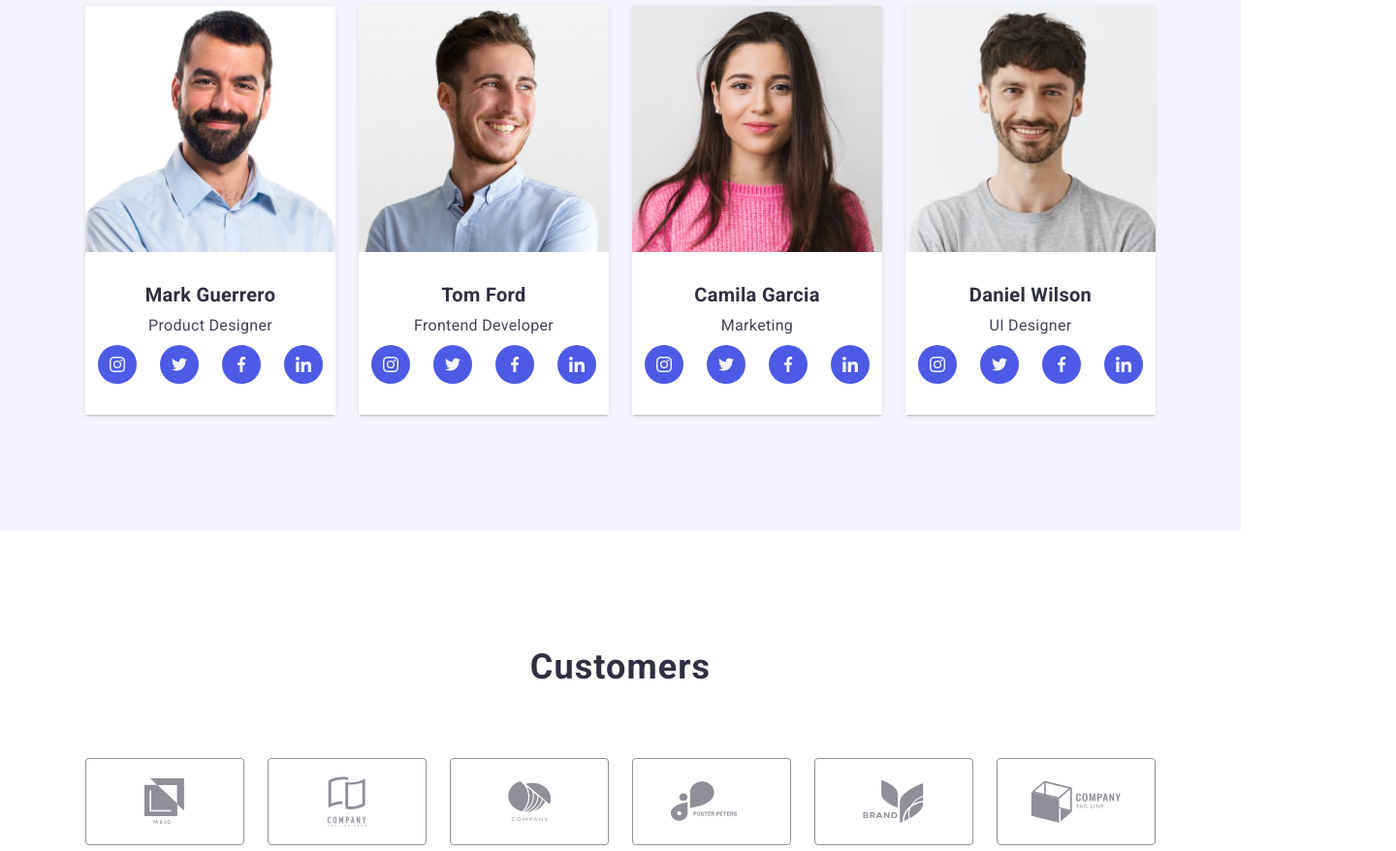
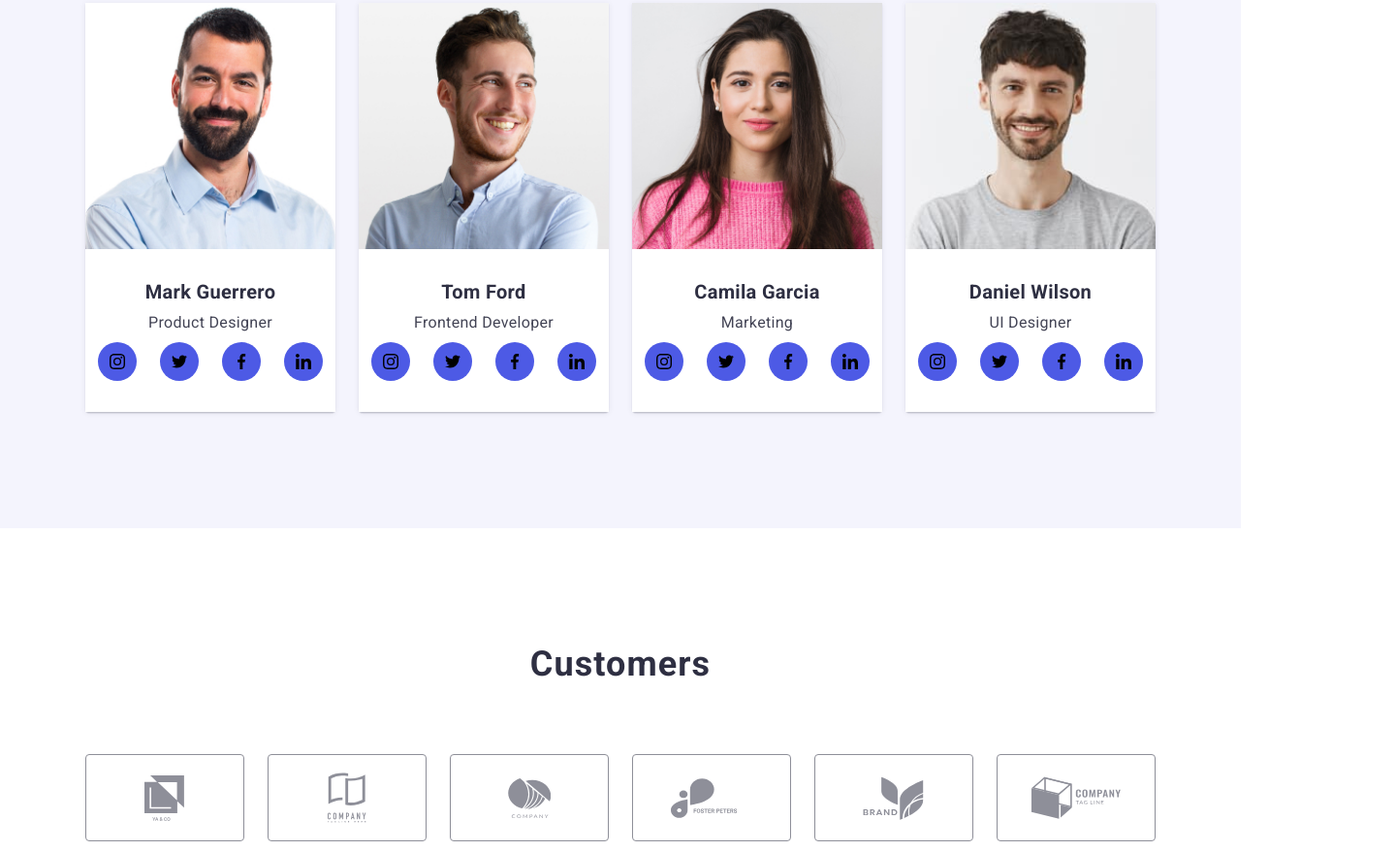
Before and after one commit to Victoria951/goit-markup-hw-05, a plain HTML site: page index.html in a window 1280 px wide. Shown: the part 1919-2797 px from the top of the page at 97% size, 1440 px wide, since content can reach past the window. Drawn offline with nearby package versions, Linux system fonts and the light colour scheme.

Commit message:
update index.html

```diff
--- a/index.html
+++ b/index.html
@@ -23,7 +23,7 @@
             ><span class="accent">WEB</span>STUDIO</a
           >
           <ul class="site-nav list">
-            <li class="item"><a href="" class="link">Studio</a></li>
+            <li class="item current"><a href="" class="link current">Studio</a></li>
             <li class="item">
               <a href="./portfolio.html" class="link">Portfolio</a>
             </li>
@@ -45,10 +45,10 @@
       </div>
     </header>
     <main>
-      <div class="overlay">
+      <div class="overlay-hero">
       <section class="hero">
         <h1 class="hero-title">Effective Solutions<br />for Your Business</h1>
-        <button type="button" class="button primary">Order Service</button>
+        <button type="button"  class="button primary" data-modal-open>Order Service</button>
       </section>
      </div>
 
@@ -134,29 +134,29 @@
               <h3 class="title">Mark Guerrero</h3>
               <p class="text">Product Designer</p>
               <ul class="link-team list">
-                <li class="">
-                  <a href="" class="link-team-item">
+                <li class="link-team-item">
+                  <a href="" class="link-team-icon">
                   <svg class="team-icon" width="16" height="16">
                    <use href="./images/icons.svg/symbol-defs2.svg#icon-instagramsvg"></use>
                   </svg>
                 </a>
                 </li>
-                <li class="">
-                  <a href="" class="link-team-item">
+                <li class="link-team-item">
+                  <a href=""  class="link-team-icon">
                   <svg class="team-icon" width="16" height="16">
                     <use href="./images/icons.svg/symbol-defs2.svg#icon-twittersvg"></use>
                   </svg>
                 </a>
                 </li>
-                <li class="">
-                  <a href="" class="link-team-item">
+                <li class="link-team-item">
+                  <a href=""  class="link-team-icon">
                   <svg class="team-icon" width="16" height="16">
                     <use href="./images/icons.svg/symbol-defs2.svg#icon-facebooksvg"></use>
                   </svg>
                 </a>
                 </li>
-                <li class="">
-                  <a href="" class="link-team-item">
+                <li class="link-team-item">
+                  <a href=""  class="link-team-icon">
                   <svg class="team-icon" width="16" height="16">
                     <use href="./images/icons.svg/symbol-defs2.svg#icon-linkedinsvg"></use>
                   </svg>
@@ -171,29 +171,29 @@
               <h3 class="title">Tom Ford</h3>
               <p class="text">Frontend Developer</p>
               <ul class="link-team list">
-                <li class="">
-                  <a href="" class="link-team-item">
+                <li class="link-team-item">
+                  <a href=""  class="link-team-icon">
                   <svg class="team-icon" width="16" height="16">
                    <use href="./images/icons.svg/symbol-defs2.svg#icon-instagramsvg"></use>
                   </svg>
                 </a>
                 </li>
-                <li class="">
-                  <a href="" class="link-team-item">
+                <li class="link-team-item">
+                  <a href=""  class="link-team-icon">
                   <svg class="team-icon" width="16" height="16">
                     <use href="./images/icons.svg/symbol-defs2.svg#icon-twittersvg"></use>
                   </svg>
                   </a>
                 </li>
-                <li class="">
-                  <a href="" class="link-team-item">
+                <li class="link-team-item">
+                  <a href=""  class="link-team-icon">
                   <svg class="team-icon" width="16" height="16">
                     <use href="./images/icons.svg/symbol-defs2.svg#icon-facebooksvg"></use>
                   </svg>
                 </a>
                 </li>
-                <li class="">
-                  <a href="" class="link-team-item">
+                <li class="link-team-item">
+                  <a href=""  class="link-team-icon">
                   <svg class="team-icon" width="16" height="16">
                     <use href="./images/icons.svg/symbol-defs2.svg#icon-linkedinsvg"></use>
                   </svg>
@@ -212,29 +212,29 @@
               <h3 class="title">Camila Garcia</h3>
               <p class="text">Marketing</p>
               <ul class="link-team list">
-                <li class="">
-                  <a href="" class="link-team-item">
+                <li class="link-team-item">
+                  <a href=""  class="link-team-icon">
                   <svg class="team-icon" width="16" height="16">
                    <use href="./images/icons.svg/symbol-defs2.svg#icon-instagramsvg"></use>
                   </svg>
                   </a>
                 </li>
-                <li class="">
-                  <a href="" class="link-team-item">
+                <li class="link-team-item">
+                  <a href=""  class="link-team-icon">
                   <svg class="team-icon" width="16" height="16">
                     <use href="./images/icons.svg/symbol-defs2.svg#icon-twittersvg"></use>
                   </svg>
                   </a>
                 </li>
-                <li class="">
-                  <a href="" class="link-team-item">
+                <li class="link-team-item">
+                  <a href=""  class="link-team-icon">
                   <svg class="team-icon" width="16" height="16">
                     <use href="./images/icons.svg/symbol-defs2.svg#icon-facebooksvg"></use>
                   </svg>
                   </a>
                 </li>
-                <li class="">
-                  <a href="" class="link-team-item">
+                <li class="link-team-item">
+                  <a href=""  class="link-team-icon">
                   <svg class="team-icon" width="16" height="16">
                     <use href="./images/icons.svg/symbol-defs2.svg#icon-linkedinsvg"></use>
                   </svg>
@@ -253,29 +253,29 @@
               <h3 class="title">Daniel Wilson</h3>
               <p class="text">UI Designer</p>
               <ul class="link-team list">
-                <li class="">
-                  <a href="" class="link-team-item">
+                <li class="link-team-item">
+                  <a href=""  class="link-team-icon">
                   <svg class="team-icon" width="16" height="16">
                    <use href="./images/icons.svg/symbol-defs2.svg#icon-instagramsvg"></use>
                   </svg>
                   </a>
                 </li>
-                <li class="">
-                  <a href="" class="link-team-item">
+                <li class="link-team-item">
+                  <a href=""  class="link-team-icon">
                   <svg class="team-icon" width="16" height="16">
                     <use href="./images/icons.svg/symbol-defs2.svg#icon-twittersvg"></use>
                   </svg>
                   </a>
                 </li>
-                <li class="">
-                  <a href="" class="link-team-item">
+                <li class="link-team-item">
+                  <a href=""  class="link-team-icon">
                   <svg class="team-icon" width="16" height="16">
                     <use href="./images/icons.svg/symbol-defs2.svg#icon-facebooksvg"></use>
                   </svg>
                   </a>
                 </li>
-                <li class="">
-                  <a href="" class="link-team-item">
+                <li class="link-team-item">
+                  <a href=""  class="link-team-icon">
                   <svg class="team-icon" width="16" height="16">
                     <use href="./images/icons.svg/symbol-defs2.svg#icon-linkedinsvg"></use>
                   </svg>
@@ -354,29 +354,29 @@
         <div class="cocial footer-info">
         <h2 class="footer-title">Social media</h2>
         <ul class="link-media list">
-          <li class="">
-            <a href="" class="link-media-item">
+          <li class=" link-media-item">
+            <a href="" class="link-media-icom">
             <svg class="media-icon" width="24" height="24">
              <use href="./images/icons.svg/symbol-defs2.svg#icon-instagramsvg"></use>
             </svg>
           </a>
           </li>
-          <li class="">
-            <a href="" class="link-media-item">
+          <li class=" link-media-item">
+            <a href="" class="link-media-icom">
             <svg class="media-icon" width="24" height="19.5">
               <use href="./images/icons.svg/symbol-defs2.svg#icon-twittersvg"></use>
             </svg>
           </a>
           </li>
-          <li class="">
-            <a href="" class="link-media-item">
+          <li class=" link-media-item">
+            <a href="" class="link-media-icom">
             <svg class="media-icon" width="24" height="24">
               <use href="./images/icons.svg/symbol-defs2.svg#icon-facebooksvg"></use>
             </svg>
           </a>
           </li>
-          <li class="">
-            <a href="" class="link-media-item">
+          <li class=" link-media-item">
+            <a href="" class="link-media-icom">
             <svg class="media-icon" width="24" height="24">
               <use href="./images/icons.svg/symbol-defs2.svg#icon-linkedinsvg"></use>
             </svg>
@@ -386,5 +386,16 @@
         </div>
       </div>
     </footer>
+
+    <div class="backdrop is-hidden" data-modal>
+      <div class="modal">
+        <button  type="button" class="modal-close-btn" data-modal-close>
+          <svg class="modal-close-svg-btn" width="8" height="8">
+            <use href="./images/icons.svg/symbol-defs.svg#icon-close-blacksvg"></use>
+          </svg>
+        </button>
+      </div>
+    </div>
+    <script src="./js/modal.js"></script>
   </body>
 </html>
```
